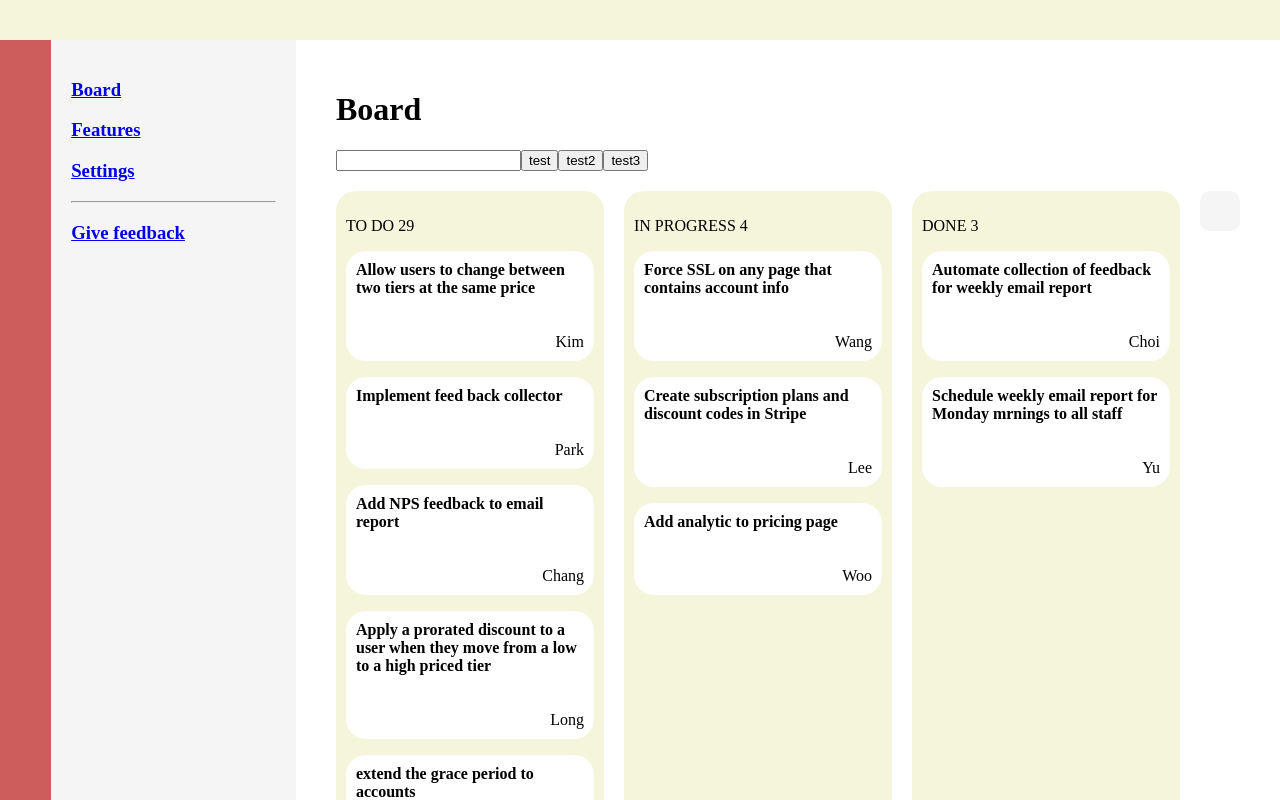
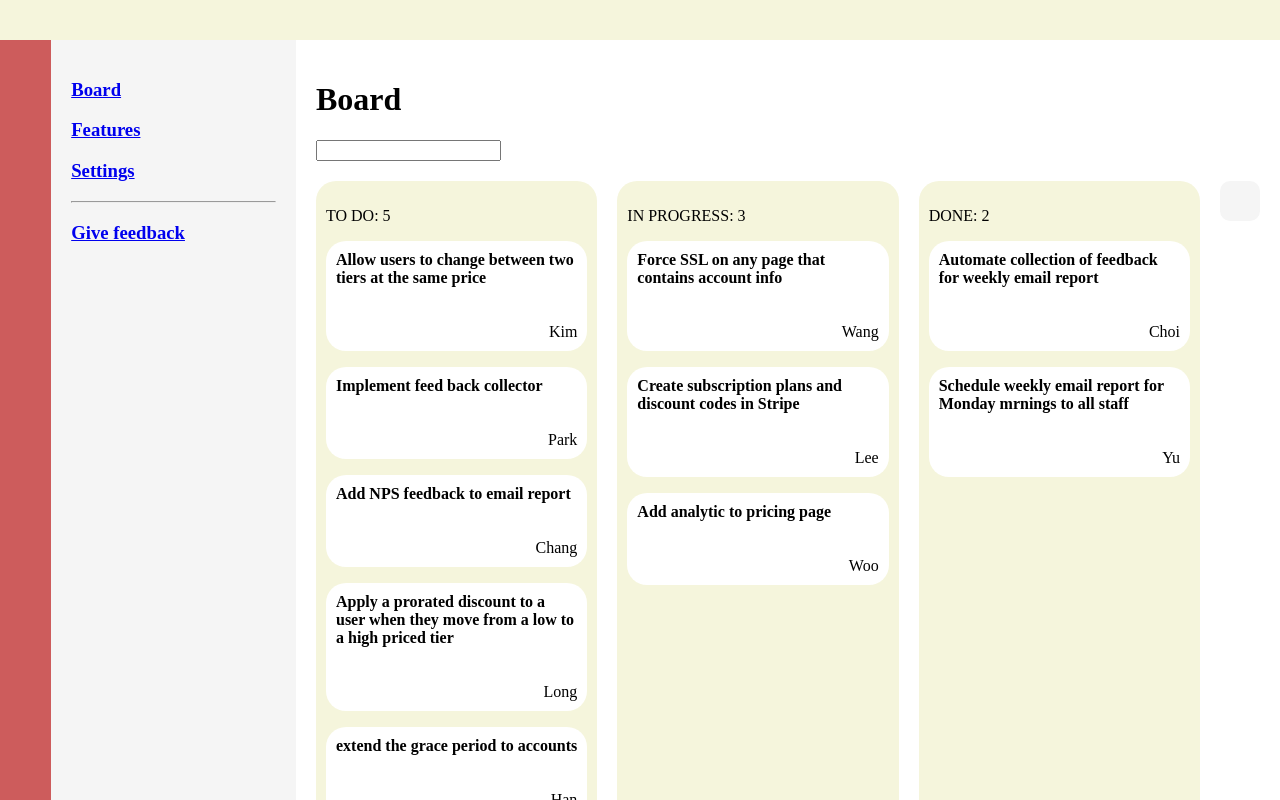
Before and after one commit to Panseung/JiraKanban_Vue, a Vue app in the folder Jira-Kanban/: page /#/board in a window 1280 px wide. Built offline with nearby package versions, Linux system fonts and the light colour scheme; the HTML template or start-up script is replaced by a standard one.

Commit message:
drag&drop ing

```diff
--- a/Jira-Kanban/src/App.vue
+++ b/Jira-Kanban/src/App.vue
@@ -1,5 +1,6 @@
 <template>
   <div id="app">
+    <div class="black-bg" v-if="$store.state.modalShow"></div>
     <div class="main-header"></div>
     <div class="app-container">
       <div class="app-firstBar"></div>
@@ -28,7 +29,6 @@
 <script>
 export default {
   name: 'App',
-  // store
 }
 </script>
 
--- a/Jira-Kanban/src/components/AddModal.vue
+++ b/Jira-Kanban/src/components/AddModal.vue
@@ -1,5 +1,5 @@
 <template>
-   <div class="black-bg" v-if="addModalShow == true">
+   <div class="add-modal" v-if="addModalShow == true">
     <div class="white-bg">
       <h1>나는 태스크 만드는 모달</h1>
       <h3>Write Task</h3>
--- a/Jira-Kanban/src/components/BoardMain.vue
+++ b/Jira-Kanban/src/components/BoardMain.vue
@@ -2,7 +2,7 @@
   <div class="board-main">
     <add-modal
       :addModalShow="addModalShow"
-      @closeAddModal="addModalShow=false"
+      @closeAddModal="addModalShow=false, $store.commit( 'setModalShow' )"
       @createTask="createTask( $event )"
     />
     <content-modal
@@ -11,34 +11,47 @@
       :contentItem="contentItem"
       :contentWriter="contentWriter"
       :contentState="contentState"
-      @closeContentModal="contentModalShow=false"
+      @closeContentModal="contentModalShow=false, $store.commit( 'setModalShow' )"
       @deleteTask="deleteTask( $event )"
     />
     <div class="board-header">
       <h1>Board</h1>
       <input/>
-      <button @click="test">test</button>
-      <button @click="test2">test2</button>
-      <button @click="test3">test3</button>
     </div>
     <div class="board-container">
-      <div class="board-item">
-        <p>TO DO 29</p>
-        <div v-for="( todo, i ) in todoList" class="task-box" @click="openContentModal( i, todo.content, todo.writer, 'todo' )">
+      <div class="board-item"
+        @drop.prevent=""
+        @dragenter.prevent
+        @dragover.prevent>
+        <p>TO DO: {{ todoList.length }}</p>
+        <div
+          v-for="( todo, i ) in todoList"
+          draggable="true"
+          @dragstart=""
+          class="task-box"
+          @click="openContentModal( i, todo.content, todo.writer, 'todo' )"
+          >
           <p class="task-content">{{ todo.content }}</p>
           <p class="task-writer">{{ todo.writer }}</p>
         </div>
       </div>
       <div class="board-item">
-        <p>IN PROGRESS 4</p>
-        <div v-for="( progress, i ) in progressList" class="task-box" @click="openContentModal( i, progress.content, progress.writer,'progress' )">
+        <p>IN PROGRESS: {{ progressList.length }}</p>
+        <div
+          v-for="( progress, i ) in progressList"
+          draggable="true"
+          class="task-box"
+          @click="openContentModal( i, progress.content, progress.writer,'progress' )">
           <p class="task-content">{{ progress.content }}</p>
           <p class="task-writer">{{ progress.writer }}</p>
         </div>
       </div>
       <div class="board-item">
-        <p>DONE 3</p>
-        <div v-for="( done, i ) in doneList" class="task-box" @click="openContentModal( i, done.content, done.writer, 'done' )">
+        <p>DONE: {{ doneList.length }}</p>
+        <div
+          v-for="( done, i ) in doneList"
+          draggable="true"
+          class="task-box" @click="openContentModal( i, done.content, done.writer, 'done' )">
           <p class="task-content">{{ done.content }}</p>
           <p class="task-writer">{{ done.writer }}</p>
         </div>
@@ -102,6 +115,7 @@ export default{
   methods: {
     showModal() {
       this.addModalShow = true;
+      this.$store.commit( 'setModalShow' )
     },
     createTask(item) {
       this.addModalShow = false
@@ -109,6 +123,7 @@ export default{
       newContent.content = item.taskModel
       newContent.writer = item.writerModel
       this.todoList.push( newContent )
+      this.$store.commit( 'setModalShow' )
     },
     openContentModal( id, content, writer, state ) {
       this.contentId = id
@@ -116,9 +131,11 @@ export default{
       this.contentWriter = writer
       this.contentModalShow = true
       this.contentState = state
+      this.$store.commit( 'setModalShow' )
     },
     deleteTask( event ) {
       this.contentModalShow = false
+      this.$store.commit( 'setModalShow' )
       if ( event.contentState == 'todo' ) {
         this.todoList.splice( event.contentId, 1 )
       } else if ( event.contentState == 'progress' ) {
@@ -126,27 +143,18 @@ export default{
       } else {
         this.doneList.splice( event.contentId, 1 )
       }
-    },
-    test() {
-      console.log(this.$store.state.modalShow)
-    },
-    test2() {
-      this.$store.commit('setModalShow', true)
-    },
-    test3() {
-      this.$store.commit('setModalShow', false)
     }
   }
 }
 </script>
 <style>
 .board-main {
-  margin: 30px;
+  padding: 10px;
   overflow: auto;
 }
 
 .board-header {
-  margin: 10px;
+  padding: 10px;
 }
 
 .board-container {
@@ -173,15 +181,19 @@ export default{
 }
 
 .black-bg {
-  width: 100%; height: 100%;
+  width: 100%;
+  height: 100%;
   background: rgba(0,0,0,0.5);
-  position: fixed; padding: 20px;
+  position: fixed;
+  padding: 20px;
 }
 
 .white-bg {
-  width: 50%; background: white;
+  width: 50%;
+  background: white;
   border-radius: 8px;
   padding: 20px;
+  position: fixed;
 }
 
 .task-box {
--- a/Jira-Kanban/src/components/ContentModal.vue
+++ b/Jira-Kanban/src/components/ContentModal.vue
@@ -1,5 +1,5 @@
 <template>
-  <div class="black-bg" v-if="contentModalShow == true">
+  <div v-if="contentModalShow == true">
     <div class="white-bg">
       <h3>{{ contentItem }}</h3>
       <h3>{{ contentWriter }}</h3>
--- a/Jira-Kanban/src/store/index.js
+++ b/Jira-Kanban/src/store/index.js
@@ -8,8 +8,8 @@ export default new Vuex.Store( {
     modalShow: false
   },
   mutations: {
-    setModalShow(state, value) {
-      state.modalShow = value
+    setModalShow(state) {
+      state.modalShow = !state.modalShow
     }
   },
   actions: {},
```
